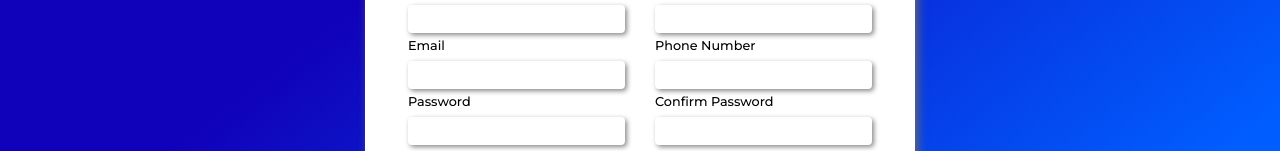
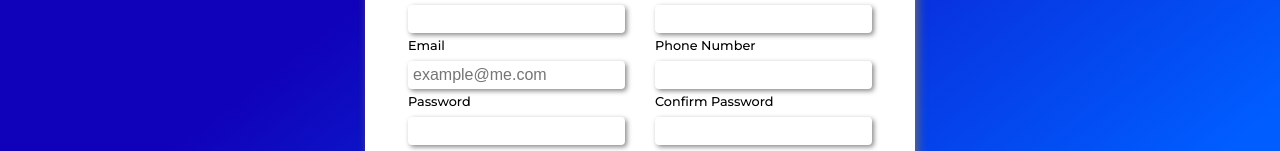
Before and after one commit to supersakana/form-practice, a plain HTML site: page index.html in a window 1280 px wide. Shown: the part 258-409 px from the top of the page. Drawn offline with Linux system fonts and the light colour scheme.

Commit message:
added placeholder for email

```diff
--- a/index.html
+++ b/index.html
@@ -18,7 +18,7 @@
                     <input type="text" id="fullName" name="fullName">
 
                     <label for="email">Email</label>
-                    <input type="email" id="email" name="email">
+                    <input type="email" id="email" name="email" placeholder="example@me.com">
 
                     <label for="password">Password</label>
                     <input type="password" id="password" name="password">
```
